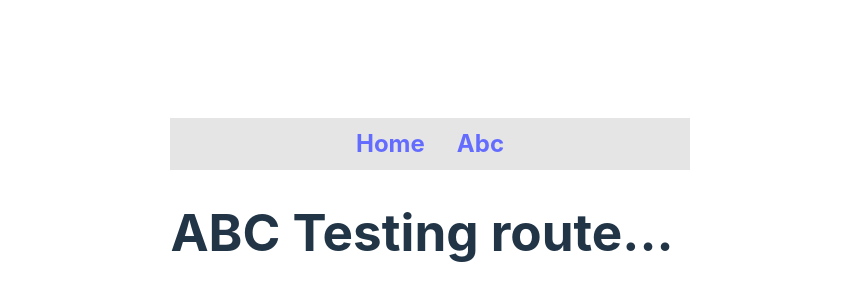
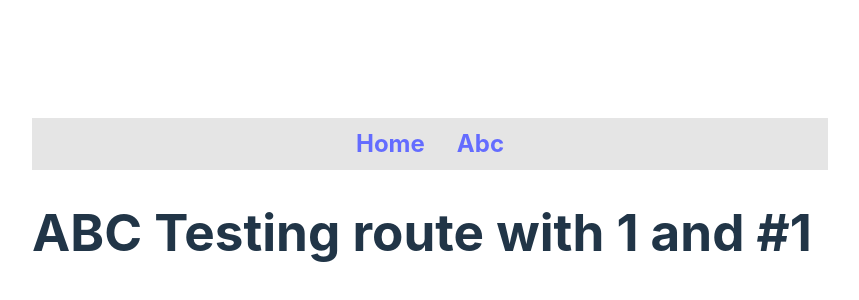
Before and after one commit to aruangalves/reactRouterDomV5_learn, a React (Vite) app: page /abc/1/1 in a window 1280 px wide. Shown: the part 194-494 px from the top of the page, without its empty margins (218-1077 px from the left). Built offline with nearby package versions, Linux system fonts and the light colour scheme.

Commit message:
useParam router hook

```diff
--- a/src/main.jsx
+++ b/src/main.jsx
@@ -11,7 +11,7 @@ ReactDOM.createRoot(document.getElementById('root')).render(
     <BrowserRouter>
       <Menu />
       <Switch>
-        <Route path="/abc" component={Abc} />
+        <Route path="/abc/:slug?/:id?" component={Abc} />
         <Route path="/" component={App} />
         {/*<App />*/}
       </Switch>
--- a/src/templates/Abc/index.jsx
+++ b/src/templates/Abc/index.jsx
@@ -1,7 +1,11 @@
+import { useParams } from "react-router-dom";
+
 export const Abc = () =>{
+  const {slug, id} = useParams();
+
   return (
     <div>
-      <h1>ABC Testing route...</h1>
+      <h1>ABC Testing route with {slug} and #{id}</h1>
     </div>
   );
 };
```
